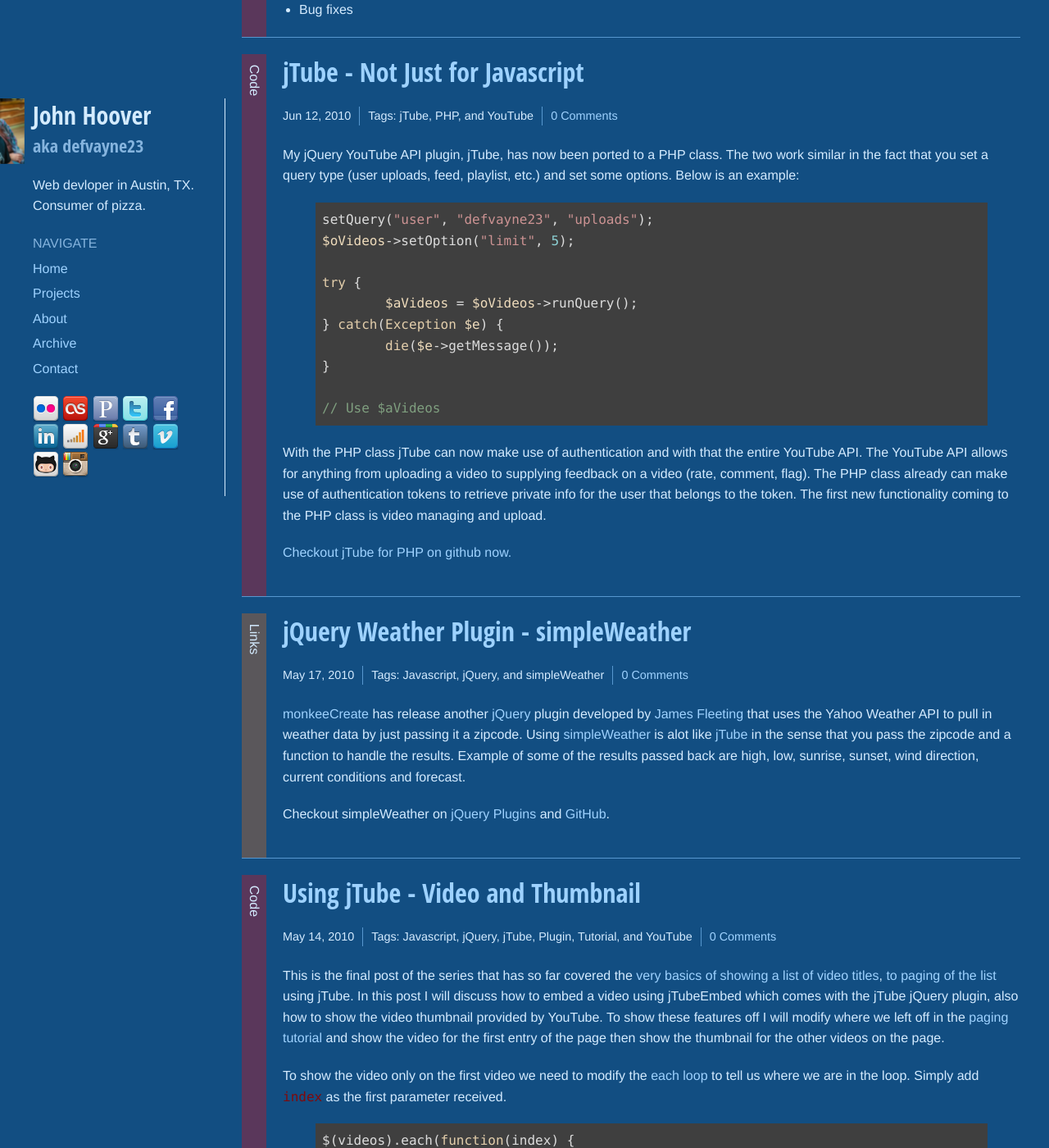
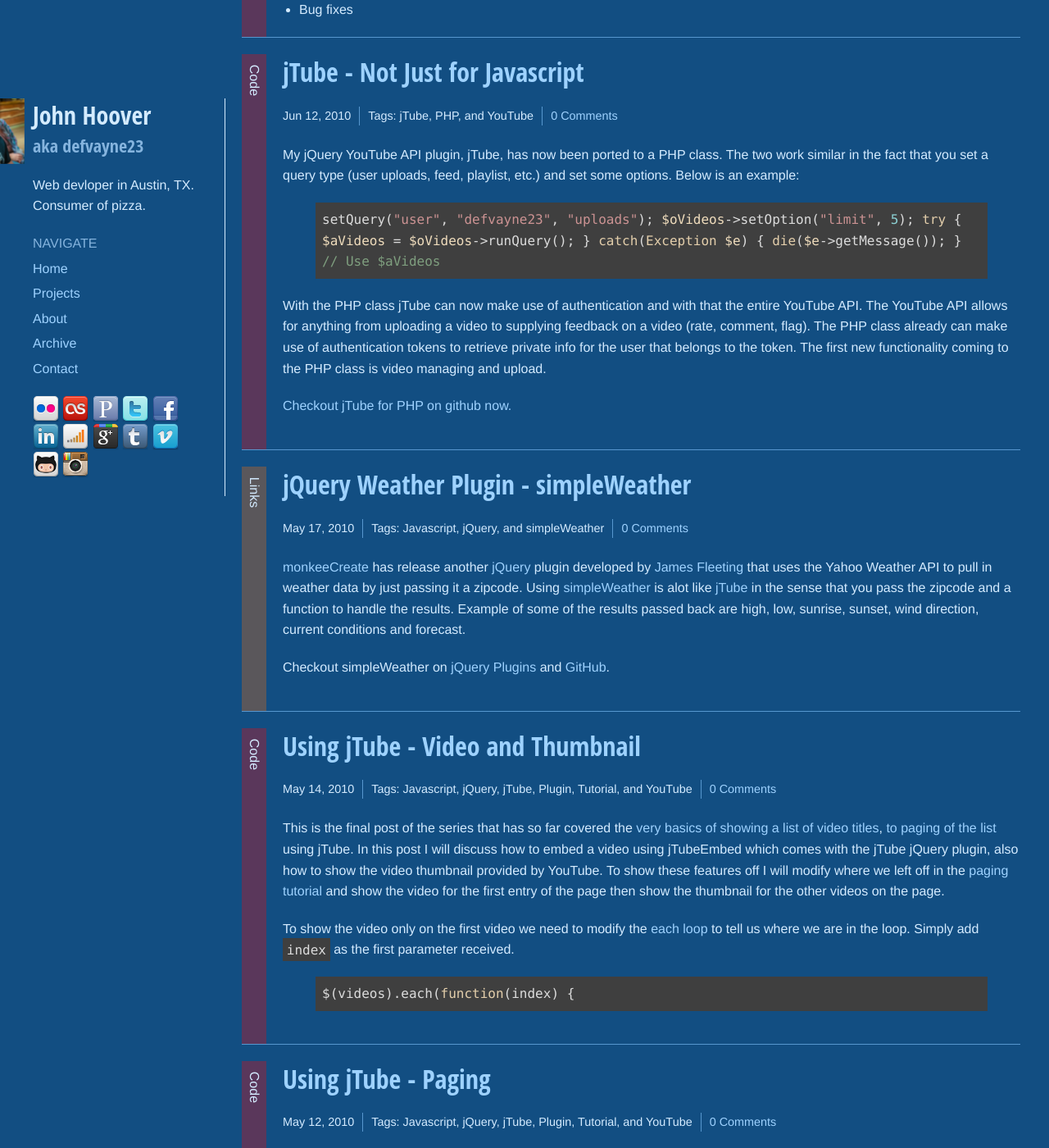
Before and after one commit to defvayne23/defvayne23.com, a Jekyll site: the page built from index.html, in a window 1280 px wide and 1400 px high, scrolled down 1176 px. Shown: the whole window at 82% size. Built offline with Jekyll 4.4.1, drawn with Linux system fonts in a browser that asks for light colours; Markdown is read by kramdown in place of the engine named in the settings; comment, search, counter and statistics services are not loaded.

Commit message:
Style inline code blocks

```diff
--- a/css/highlight.css
+++ b/css/highlight.css
@@ -5,11 +5,18 @@
 
 */
 
+code {
+  background: #3F3F3F;
+  color: #DCDCDC;
+  white-space: nowrap;
+  padding: 0.3em;
+}
+
 pre code {
   display: block; padding: 0.5em;
-  background: #3F3F3F;
-  color: #DCDCDC;
   overflow: auto;
+  white-space: normal;
+  padding: 0.5em;
 }
 
 pre .keyword,
```
